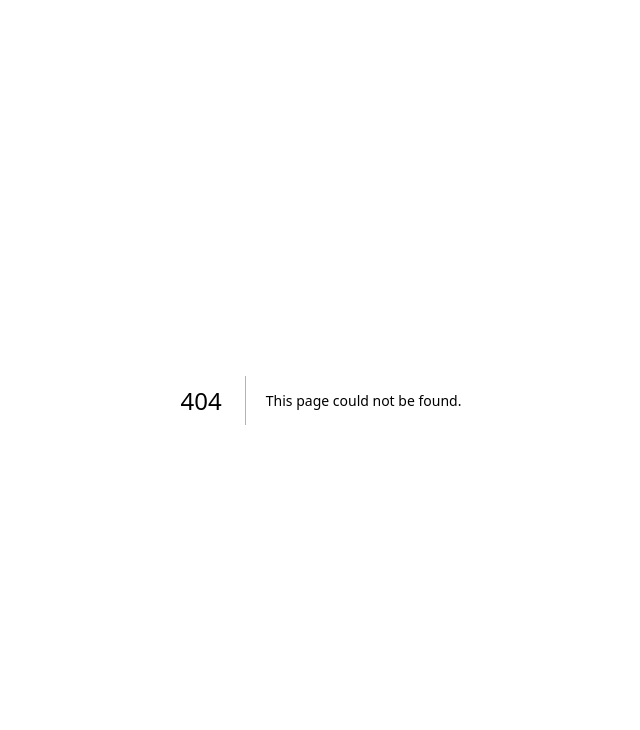
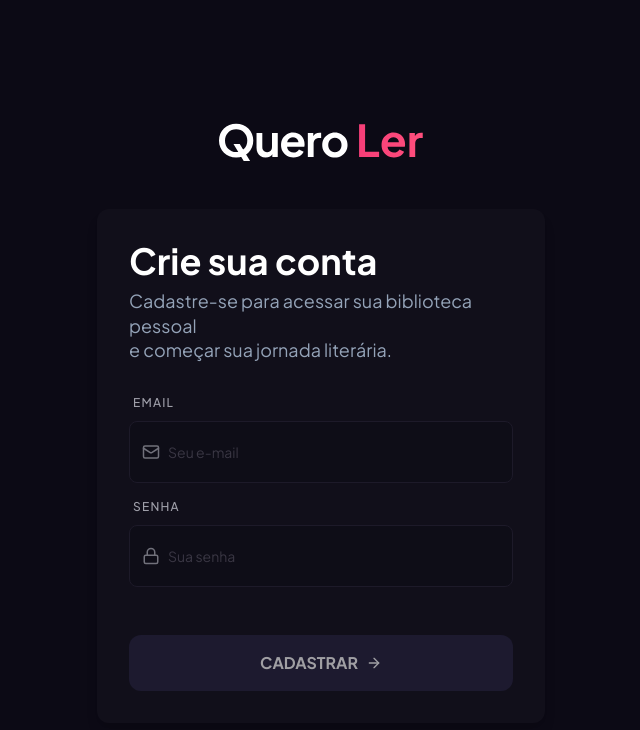
Before and after one commit to ProjetoQueroLer/queroler-frontend, a Next.js app: page /register in a window 1280 px wide. Before the commit this address had no page. Shown: the top 730 px of the page, without its empty margins (319-959 px from the left). Built offline with nearby package versions, Linux system fonts and the light colour scheme.

Commit message:
feat: implementa formulário de cadastro e esqueci a senha

```diff
--- a/package.json
+++ b/package.json
@@ -15,12 +15,15 @@
     "test:e2e:open": "cypress open"
   },
   "dependencies": {
+    "@hookform/resolvers": "^5.2.2",
     "clsx": "^2.1.1",
     "lucide-react": "^1.6.0",
     "next": "16.2.1",
     "react": "19.2.4",
     "react-dom": "19.2.4",
-    "tailwind-merge": "^3.5.0"
+    "react-hook-form": "^7.72.0",
+    "tailwind-merge": "^3.5.0",
+    "zod": "^4.3.6"
   },
   "devDependencies": {
     "@commitlint/cli": "^20.5.0",
--- /dev/null
+++ b/src/app/esqueci-senha/page.tsx
@@ -0,0 +1,5 @@
+import { ForgotPasswordForm } from '@/presentation/pages/forgotPassword/ForgotPasswordForm';
+
+export default function ForgotPasswordPage() {
+  return <ForgotPasswordForm />;
+}
--- /dev/null
+++ b/src/app/register/page.tsx
@@ -0,0 +1,5 @@
+import { RegisterForm } from '@/presentation/pages/register/registerForm/RegisterForm';
+
+export default function RegisterPage() {
+  return <RegisterForm />;
+}
--- /dev/null
+++ b/src/presentation/pages/forgotPassword/ForgotPasswordForm.tsx
@@ -0,0 +1,89 @@
+'use client';
+
+import { Button } from '@/presentation/shared/components';
+import { Input, FieldError } from '@/presentation/shared/components';
+import { Mail, ArrowRight } from 'lucide-react';
+import { useForm } from 'react-hook-form';
+import { z } from 'zod';
+import { zodResolver } from '@hookform/resolvers/zod';
+import { LogoHeader } from '@/presentation/pages/login';
+
+const forgotSchema = z.object({
+  email: z
+    .string()
+    .min(1, 'E-mail obrigatório')
+    .max(256, 'Máximo de 256 caracteres')
+    .email({ message: 'E-mail inválido' }),
+});
+
+type ForgotFormFields = z.infer<typeof forgotSchema>;
+
+export function ForgotPasswordForm() {
+  const {
+    register,
+    handleSubmit,
+    formState: { errors, isSubmitting, isValid },
+  } = useForm<ForgotFormFields>({
+    resolver: zodResolver(forgotSchema),
+    mode: 'onTouched',
+    reValidateMode: 'onChange',
+    defaultValues: {
+      email: '',
+    },
+    criteriaMode: 'all',
+  });
+
+  const onSubmit = (_data: ForgotFormFields) => {
+    // TODO: Implementar envio de email de recuperação
+  };
+
+  return (
+    <div className="flex min-h-screen items-center flex-col justify-center">
+      <LogoHeader />
+      <div
+        className="w-full max-w-md p-4 sm:p-8 rounded-xl bg-background-secondary shadow-lg mx-auto"
+        data-testid="forgot-form-container"
+      >
+        <div className="mb-8">
+          <h1 className="text-3xl sm:text-4xl font-bold text-white mb-2">
+            Recuperar senha
+          </h1>
+          <p className="text-base lg:text-lg text-text-secondary leading-snug">
+            Informe seu e-mail para receber o link de recuperação.
+          </p>
+        </div>
+        <form
+          className="flex flex-col gap-4"
+          data-testid="forgot-form"
+          onSubmit={handleSubmit(onSubmit)}
+          noValidate
+        >
+          <div>
+            <Input
+              label="Email"
+              type="email"
+              id="email"
+              placeholder="Seu e-mail"
+              icon={<Mail size={18} />}
+              dataTestId="input-email"
+              autoComplete="email"
+              maxLength={256}
+              {...register('email')}
+              aria-invalid={!!errors.email}
+            />
+            <FieldError message={errors.email?.message as string} />
+          </div>
+          <Button
+            variant="primary"
+            type="submit"
+            iconRight={<ArrowRight size={16} />}
+            data-testid="forgot-submit-button"
+            disabled={isSubmitting || !isValid}
+          >
+            {isSubmitting ? 'Enviando...' : 'Enviar link'}
+          </Button>
+        </form>
+      </div>
+    </div>
+  );
+}
--- a/src/presentation/pages/login/loginForm/LoginForm.tsx
+++ b/src/presentation/pages/login/loginForm/LoginForm.tsx
@@ -1,48 +1,77 @@
-import { Button, Input } from '@/presentation/shared/components';
-import { Mail, Lock, ArrowRight } from 'lucide-react';
+import { Button } from '@/presentation/shared/components';
+import { AuthFields } from '@/presentation/shared/components/AuthFields';
+import { ArrowRight } from 'lucide-react';
 import Link from 'next/link';
 import { HeaderForm } from '@/presentation/pages/login';
+import { useForm } from 'react-hook-form';
+import { z } from 'zod';
+import { zodResolver } from '@hookform/resolvers/zod';
+
+const loginSchema = z.object({
+  email: z
+    .string()
+    .min(1, 'E-mail obrigatório')
+    .max(256, 'Máximo de 256 caracteres')
+    .email({ message: 'E-mail inválido' }),
+  password: z
+    .string()
+    .min(6, 'Mínimo 6 caracteres')
+    .nonempty('Senha obrigatória'),
+});
+
+type LoginFormFields = z.infer<typeof loginSchema>;
 
 export function LoginForm() {
+  const {
+    register,
+    handleSubmit,
+    formState: { errors, isSubmitting, isValid },
+  } = useForm<LoginFormFields>({
+    resolver: zodResolver(loginSchema),
+    mode: 'onTouched',
+    reValidateMode: 'onChange',
+    defaultValues: {
+      email: '',
+      password: '',
+    },
+    criteriaMode: 'all',
+  });
+
+  const onSubmit = (_data: LoginFormFields) => {
+    // TODO: Implementar autenticação
+  };
+
   return (
     <div
       className="w-full max-w-md p-4 sm:p-8 rounded-xl bg-background-secondary shadow-lg"
       data-testid="login-form-container"
     >
       <HeaderForm />
-      <form className="flex flex-col gap-4" data-testid="login-form">
-        <Input
-          label="Email"
-          type="email"
-          id="email"
-          placeholder="Seu e-mail"
-          icon={<Mail size={18} />}
-          dataTestId="input-email"
-        />
-        <Input
-          label="Senha"
-          type="password"
-          id="password"
-          placeholder="Sua senha"
-          icon={<Lock size={18} />}
-          dataTestId="input-password"
-        />
+      <form
+        className="flex flex-col gap-4"
+        data-testid="login-form"
+        onSubmit={handleSubmit(onSubmit)}
+        noValidate
+      >
+        <AuthFields register={register} errors={errors} />
+
         <div className="flex justify-end mb-2">
-          <a
-            href="#"
+          <Link
+            href="/esqueci-senha"
             className="text-xs sm:text-sm text-text-secondary hover:underline transition-colors"
             data-testid="forgot-password-link"
           >
             Esqueci minha senha
-          </a>
+          </Link>
         </div>
         <Button
           variant="primary"
           type="submit"
           iconRight={<ArrowRight size={16} />}
           data-testid="login-submit-button"
+          disabled={isSubmitting || !isValid}
         >
-          Entrar
+          {isSubmitting ? 'Entrando...' : 'Entrar'}
         </Button>
         <div className="flex items-center gap-2 my-2" data-testid="divider-or">
           <div className="flex-1 h-px bg-border" />
@@ -55,7 +84,7 @@ export function LoginForm() {
         >
           <span className="text-text-secondary">Ainda não tem conta?</span>{' '}
           <Link
-            href="/cadastro"
+            href="/register"
             className="text-brand font-bold hover:underline transition-colors"
             data-testid="register-link"
           >
--- /dev/null
+++ b/src/presentation/pages/register/headerForm/HeaderRegisterForm.tsx
@@ -0,0 +1,11 @@
+export const HeaderRegisterForm = () => (
+  <div className="mb-8">
+    <h1 className="text-3xl sm:text-4xl font-bold text-white mb-2">
+      Crie sua conta
+    </h1>
+    <p className="text-base lg:text-lg text-text-secondary leading-snug">
+      Cadastre-se para acessar sua biblioteca pessoal
+      <br className="hidden sm:block" />e começar sua jornada literária.
+    </p>
+  </div>
+);
--- /dev/null
+++ b/src/presentation/pages/register/index.tsx
@@ -0,0 +1,5 @@
+import { RegisterForm } from '@/presentation/pages/register/registerForm/RegisterForm';
+
+export default function RegisterPage() {
+  return <RegisterForm />;
+}
--- /dev/null
+++ b/src/presentation/pages/register/registerForm/RegisterForm.tsx
@@ -0,0 +1,77 @@
+'use client';
+import { Button } from '@/presentation/shared/components';
+import { AuthFields } from '@/presentation/shared/components/AuthFields';
+import { ArrowRight } from 'lucide-react';
+import { useForm } from 'react-hook-form';
+import { z } from 'zod';
+import { zodResolver } from '@hookform/resolvers/zod';
+import { HeaderRegisterForm } from '@/presentation/pages/register/headerForm/HeaderRegisterForm';
+import { LogoHeader } from '@/presentation/pages/login';
+
+const registerSchema = z.object({
+  email: z
+    .string()
+    .min(1, 'E-mail obrigatório')
+    .max(256, 'Máximo de 256 caracteres')
+    .email({ message: 'E-mail inválido' }),
+  password: z
+    .string()
+    .min(6, 'Mínimo 6 caracteres')
+    .nonempty('Senha obrigatória'),
+});
+
+type RegisterFormFields = z.infer<typeof registerSchema>;
+
+export function RegisterForm() {
+  const {
+    register,
+    handleSubmit,
+    formState: { errors, isSubmitting, isValid },
+  } = useForm<RegisterFormFields>({
+    resolver: zodResolver(registerSchema),
+    mode: 'onTouched',
+    reValidateMode: 'onChange',
+    defaultValues: {
+      email: '',
+      password: '',
+    },
+    criteriaMode: 'all',
+  });
+
+  const onSubmit = (_data: RegisterFormFields) => {
+    // TODO: Implementar cadastro
+  };
+
+  return (
+    <div className="flex min-h-screen items-center justify-center">
+      <div className="w-full">
+        <LogoHeader />
+        <div
+          className="w-full max-w-md p-4 sm:p-8 rounded-xl bg-background-secondary shadow-lg mx-auto"
+          data-testid="register-form-container"
+        >
+          <HeaderRegisterForm />
+          <form
+            className="flex flex-col gap-4"
+            data-testid="register-form"
+            onSubmit={handleSubmit(onSubmit)}
+            noValidate
+          >
+            <AuthFields register={register} errors={errors} />
+            <div className="mt-8">
+              <Button
+                variant="primary"
+                type="submit"
+                iconRight={<ArrowRight size={16} />}
+                data-testid="register-submit-button"
+                disabled={isSubmitting || !isValid}
+              >
+                {isSubmitting ? 'Cadastrando...' : 'Cadastrar'}
+              </Button>
+            </div>
+          </form>
+        </div>
+      </div>
+    </div>
+  );
+}
--- /dev/null
+++ b/src/presentation/shared/components/AuthFields.tsx
@@ -0,0 +1,47 @@
+import { UseFormRegister, FieldErrors } from 'react-hook-form';
+import { Mail, Lock } from 'lucide-react';
+import { Input } from '@/presentation/shared/components/input/Input';
+import { FieldError } from '@/presentation/shared/components/fieldError/FieldError';
+
+type AuthFieldsValues = { email: string; password: string };
+
+interface AuthFieldsProps {
+  register: UseFormRegister<AuthFieldsValues>;
+  errors: FieldErrors<AuthFieldsValues>;
+}
+
+export function AuthFields({ register, errors }: AuthFieldsProps) {
+  return (
+    <>
+      <div>
+        <Input
+          label="Email"
+          type="email"
+          id="email"
+          placeholder="Seu e-mail"
+          icon={<Mail size={18} />}
+          dataTestId="input-email"
+          autoComplete="email"
+          maxLength={256}
+          {...register('email')}
+          aria-invalid={!!errors['email']}
+        />
+        <FieldError message={errors['email']?.message as string} />
+      </div>
+      <div>
+        <Input
+          label="Senha"
+          type="password"
+          id="password"
+          placeholder="Sua senha"
+          icon={<Lock size={18} />}
+          dataTestId="input-password"
+          autoComplete="current-password"
+          {...register('password')}
+          aria-invalid={!!errors['password']}
+        />
+        <FieldError message={errors['password']?.message as string} />
+      </div>
+    </>
+  );
+}
--- /dev/null
+++ b/src/presentation/shared/components/fieldError/FieldError.tsx
@@ -0,0 +1,12 @@
+import { cn } from '@/presentation/shared/lib/utils';
+import { FieldErrorProps } from '@/presentation/shared/ui-model/shared.model';
+
+export const FieldError = ({ message, className }: FieldErrorProps) => {
+  if (!message) return null;
+
+  return (
+    <p role="alert" className={cn('mt-1 text-xs text-red-400', className)}>
+      {message}
+    </p>
+  );
+};
--- a/src/presentation/shared/components/index.ts
+++ b/src/presentation/shared/components/index.ts
@@ -1,2 +1,3 @@
 export { Input } from './input/Input';
 export { Button } from './button/Button';
+export { FieldError } from './fieldError/FieldError';
```
Also changed, not shown: 1 other file (tests, documents, lock files or other folders).
